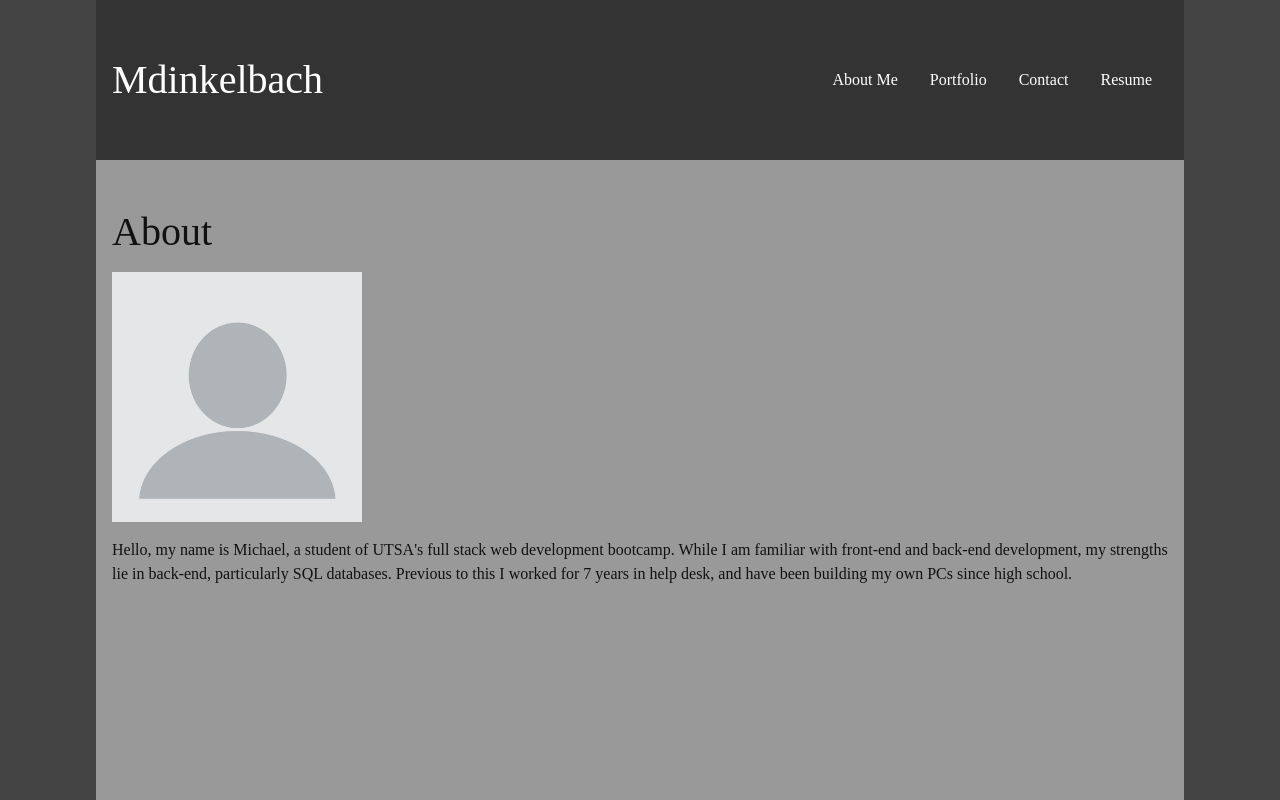
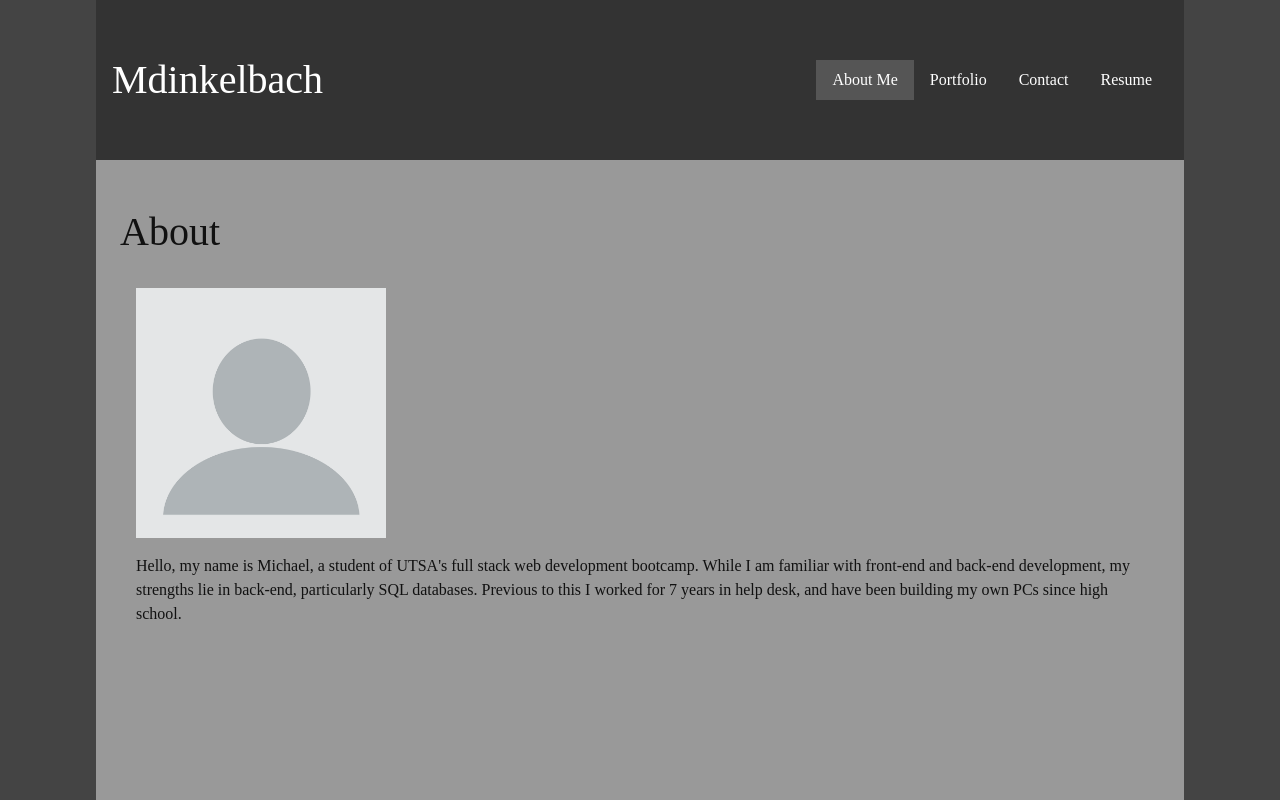
Before and after one commit to mdinkelbach/portfolio-resume, a React (Create React App) app: page / in a window 1280 px wide. Shown: the top 800 px of the page. Built offline with nearby package versions, Linux system fonts and the light colour scheme.

Commit message:
resume-css

```diff
--- a/src/assets/style/App.css
+++ b/src/assets/style/App.css
@@ -36,10 +36,6 @@
     height: 10rem;
 }
 
-.header h1 {
-    margin: 0;
-}
-
 .nav a {
     color: inherit;
     height: 100%;
@@ -47,8 +43,9 @@
     align-items: center;
 }
 
-.nav li.active {
+.nav li .active {
     background-color: #555;
+    color: white;
 }
 
 .nav li:hover {
@@ -59,17 +56,21 @@
     color: white;
 }
 
-.about, .portfolio, .contact {
-    padding: 2rem 0;
+.about, .portfolio, .contact, .resume {
+    padding: 2rem .5rem;
     color: #111;
 }
 
-.about h1, .portfolio h1, .contact h1 {
+.header h1, .about h1, .portfolio h1, .contact h1, .resume h1 {
     margin: 0;
     padding: 1rem 0;
 }
 
-.profile-text, .contact-text {
+.profile, .proficiencies, .information {
+    padding: 1rem;
+}
+
+.profile-text, .contact-text, .resume-text {
     margin: 0;
     padding: 1rem 0;
 }
--- a/src/components/pages/About.js
+++ b/src/components/pages/About.js
@@ -4,8 +4,10 @@ function About() {
   return (
     <div className='about'>
         <h1>About</h1>
-        <img className="profile-pic" src={profile} />
-        <p className="profile-text">Hello, my name is Michael, a student of UTSA's full stack web development bootcamp. While I am familiar with front-end and back-end development, my strengths lie in back-end, particularly SQL databases. Previous to this I worked for 7 years in help desk, and have been building my own PCs since high school.</p>
+        <div className='profile'>
+          <img className="profile-pic" src={profile} />
+          <p className="profile-text">Hello, my name is Michael, a student of UTSA's full stack web development bootcamp. While I am familiar with front-end and back-end development, my strengths lie in back-end, particularly SQL databases. Previous to this I worked for 7 years in help desk, and have been building my own PCs since high school.</p>
+        </div>
     </div>
   );
 }
--- a/src/components/pages/Contact.js
+++ b/src/components/pages/Contact.js
@@ -51,6 +51,7 @@ function Contact() {
   return (
     <div className="contact">
         <h1>Contact</h1>
+        <div className='information'>
         <p className='contact-text'>If you would like to get in touch with me, please send me a message!</p>
         <p className='contact-text'>Or if you prefer, you can send an email to mj.dinkelbach@gmail.com.</p>
         <div>
@@ -103,6 +104,7 @@ function Contact() {
         </div>
       )}
         </div>
+        </div>
     </div>
   );
 }
--- a/src/components/pages/Resume.js
+++ b/src/components/pages/Resume.js
@@ -1,10 +1,10 @@
 function Resume() {
   return (
-    <div>
+    <div className="resume">
         <h1>Resume</h1>
-        <p>Download a copy of my resume here.</p>
-        <div>
-          <div>
+        <p className="resume-text">Download a copy of my resume here.</p>
+        <div className="proficiencies">
+          <div className="proficiencies-front">
           <h3>Front-End Proficiencies</h3>
             <ul>
               <li>HTML</li>
@@ -15,7 +15,7 @@ function Resume() {
               <li>Bootstrap</li>
             </ul>
           </div>
-          <div>
+          <div className="proficiencies-back">
             <h3>Back-End Proficiencies</h3>
             <ul>
               <li>APIs</li>
```
